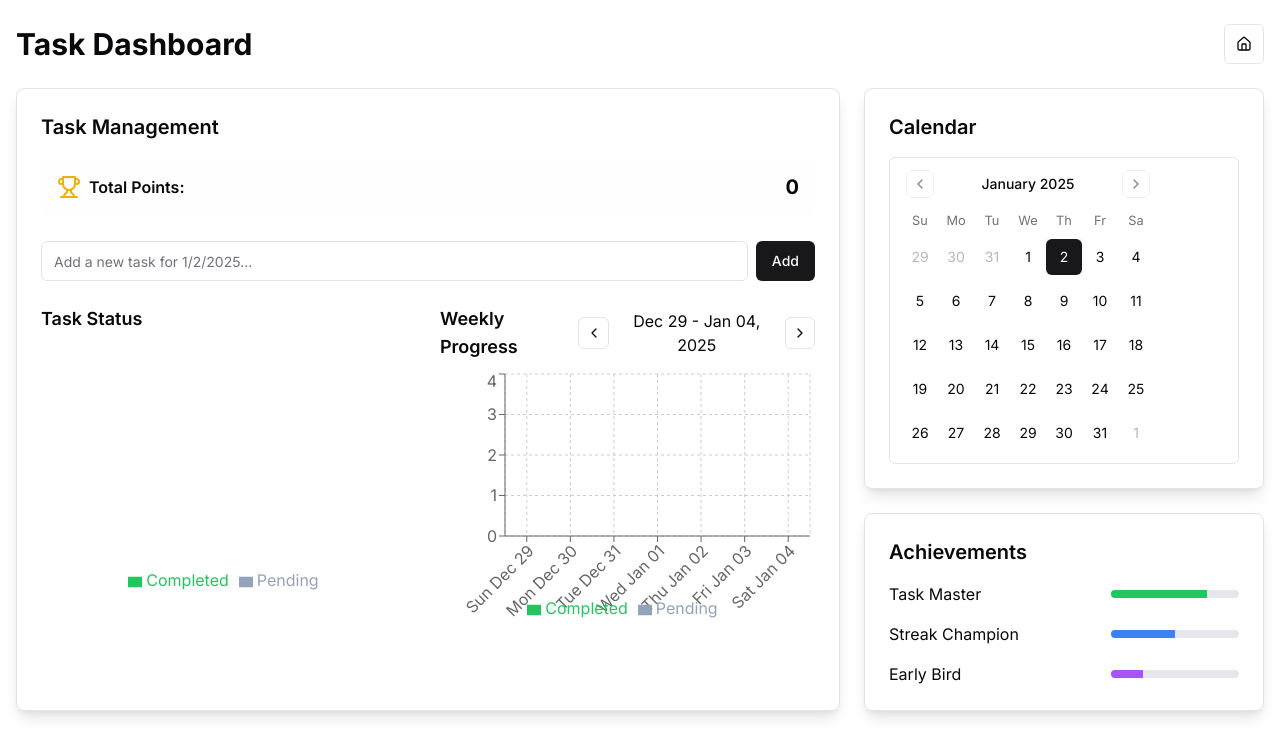
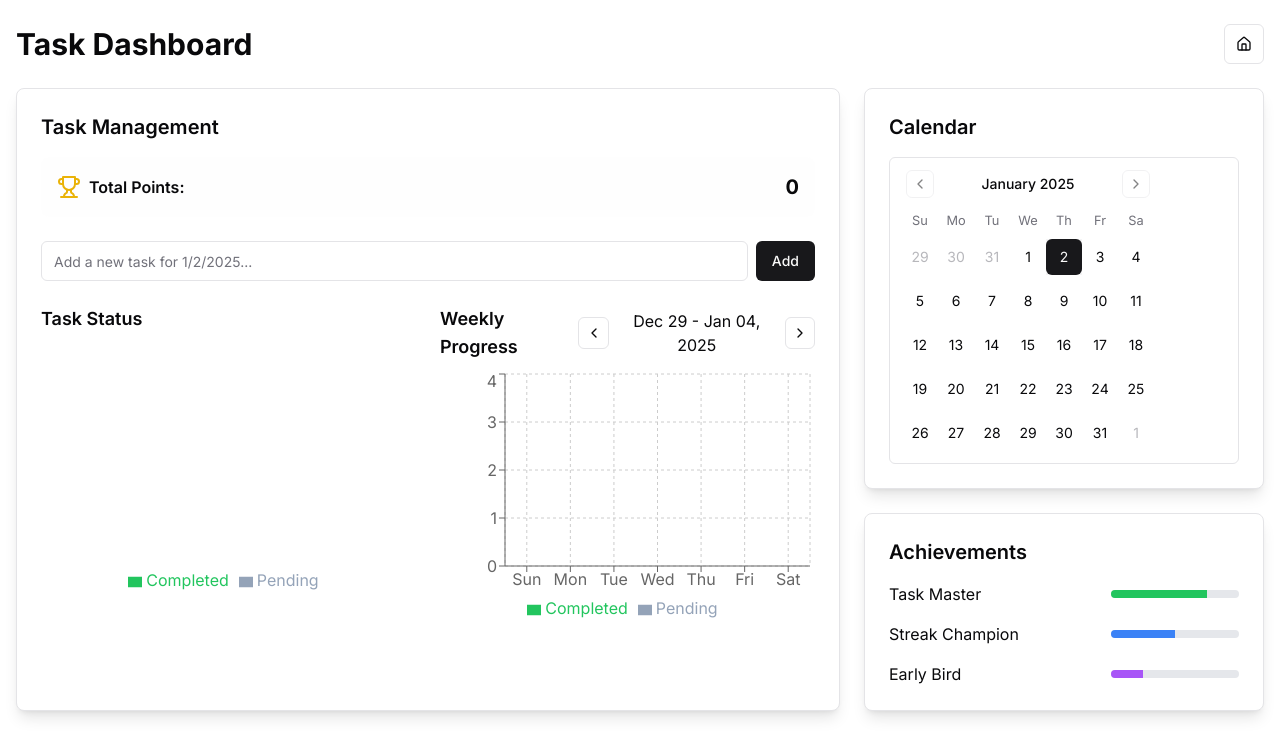
Before and after one commit to drsquidgeums/allie-digital-mvp, a React (Vite) app: page /tasks in a window 1280 px wide. Shown: the top 756 px of the page. Built offline with nearby package versions, Linux system fonts and the light colour scheme; a web font is replaced by a local one.

Commit message:
Remove Numbers from Progress Chart
Updated the progress chart to display only the day names on the bottom axis, removing the numerical values for a cleaner presentation.
[skip gpt_engineer]

```diff
--- a/src/components/dashboard/TaskCharts.tsx
+++ b/src/components/dashboard/TaskCharts.tsx
@@ -29,11 +29,10 @@ export const TaskCharts = ({ tasks }: TaskChartsProps) => {
   const getBarChartData = () => {
     return Array.from({ length: 7 }, (_, i) => {
       const date = addDays(currentWeekStart, i);
-      const dateStr = format(date, 'MMM dd');
       const dayName = format(date, 'EEE');
 
       return {
-        name: `${dayName}\n${dateStr}`,
+        name: dayName,
         completed: tasks.filter(task =>
           task.completed &&
           format(task.createdAt, 'yyyy-MM-dd') === format(date, 'yyyy-MM-dd')
@@ -107,9 +106,7 @@ export const TaskCharts = ({ tasks }: TaskChartsProps) => {
             <CartesianGrid strokeDasharray="3 3" />
             <XAxis
               dataKey="name"
-              angle={-45}
-              textAnchor="end"
-              height={60}
+              height={30}
               interval={0}
             />
             <YAxis />
```
